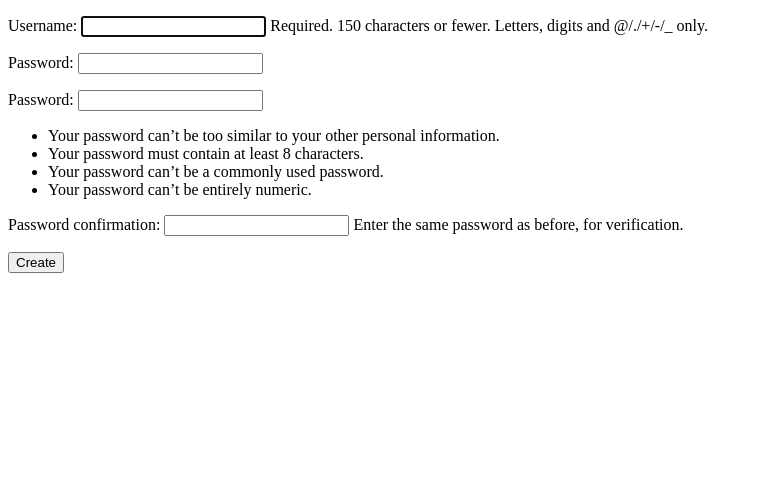
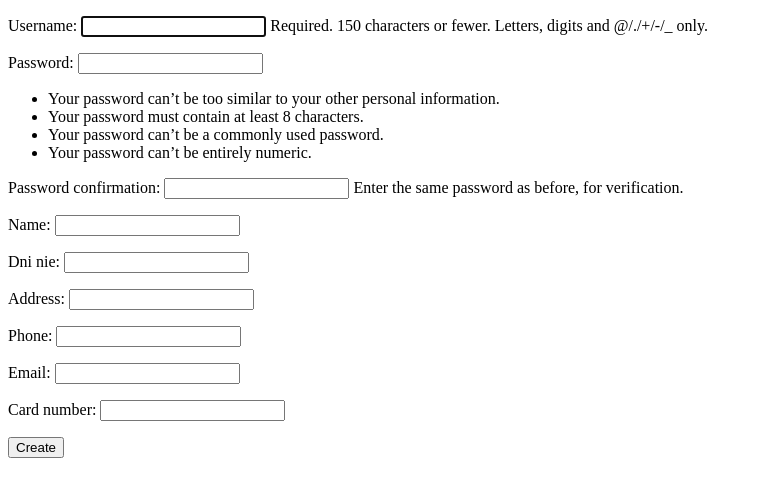
Before and after one commit to poltriquell/MyBits_Web_Project, a Django app: template DjangoApp/mybits/web/templates/html/add_restaurant.html in a window 1280 px wide. Shown: the part 26-523 px from the top of the page, without its empty margins (0-762 px from the left). Run offline with Django 4.2, Linux system fonts and the light colour scheme; the template is opened without the code that fills it: values that come from a table or form of the project are taken from there, others are empty.

Commit message:
SignUp arreglado, faltara ponerlo bonito

```diff
--- a/DjangoApp/mybits/web/forms.py
+++ b/DjangoApp/mybits/web/forms.py
@@ -2,7 +2,31 @@ from django import forms
 from django.forms import ModelForm
 from django.contrib.auth.forms import UserCreationForm
 from django.contrib.auth.models import User
+from .models import *
+
 class CreateUserForm(UserCreationForm):
+    name = forms.CharField(max_length=50)
+    DNI_NIE = forms.CharField(max_length=50)
+    address = forms.CharField(max_length=50)
+    phone = forms.CharField(max_length=50)
+    email = forms.CharField(max_length=50)
+    card_number = forms.CharField(max_length=50)
+
     class Meta:
         model = User
-        fields = ["username","password"]
+        fields = ["username", "password1", "password2", "name", "DNI_NIE", "address", "phone", "email", "card_number"]
+
+    def save(self, commit=True):
+        user = super().save(commit=False)
+        if commit:
+            user.save()
+            client = Client.objects.create(
+                name=self.cleaned_data['name'],
+                DNI_NIE=self.cleaned_data['DNI_NIE'],
+                address=self.cleaned_data['address'],
+                phone=self.cleaned_data['phone'],
+                email=self.cleaned_data['email'],
+                card_number=self.cleaned_data['card_number']
+            )
+            client.save()
+        return user
--- a/DjangoApp/mybits/web/views.py
+++ b/DjangoApp/mybits/web/views.py
@@ -107,12 +107,12 @@ def restaurant_list(request):
 @csrf_exempt
 def register(request):
     if request.method == 'POST':
-        form = UserCreationForm(request.POST)
+        form = CreateUserForm(request.POST)
         if form.is_valid():
             form.save()
             return redirect('home')
     else:
-        form = UserCreationForm()
+        form = CreateUserForm()
     return render(request, 'registration/signup.html', {'form': form})
 
 
```
Also changed, not shown: DjangoApp/mybits/templates/registration/signup.html (+29 -4 lines).
